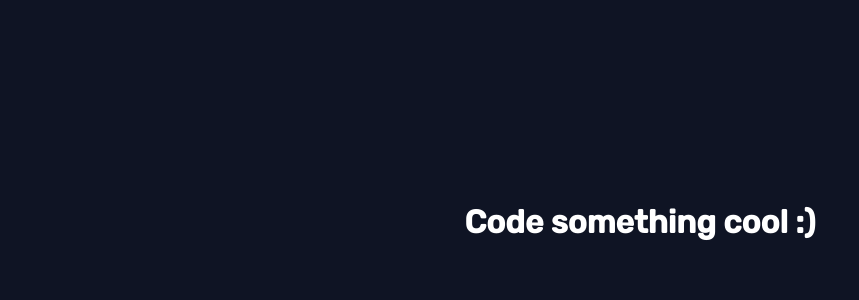
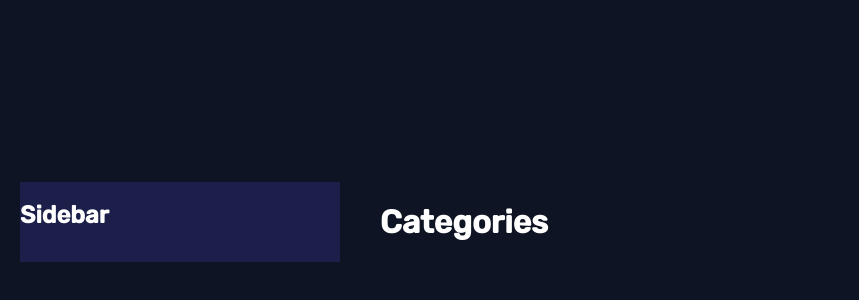
Before and after one commit to armandveloper/time-tracking-dashboard, a React (Vite) app: page / in a window 1280 px wide. Shown: the part 178-478 px from the top of the page, without its empty margins (0-859 px from the left). Built offline with nearby package versions, Linux system fonts and the light colour scheme.

Commit message:
feat: add dashboard container

```diff
--- a/src/App.tsx
+++ b/src/App.tsx
@@ -1,10 +1,10 @@
-import { Wrapper } from '@/components';
+import { Dashboard, Wrapper } from '@/components';
 
 function App() {
   return (
     <div className="app">
       <Wrapper>
-        <h1>Code something cool :)</h1>
+        <Dashboard />
       </Wrapper>
     </div>
   );
--- /dev/null
+++ b/src/components/dashboard/index.module.css
@@ -0,0 +1,13 @@
+.grid {
+  display: grid;
+  gap: 2rem;
+}
+@media (min-width: 48em) {
+  .grid {
+    gap: 4rem;
+    grid-template-columns: 32rem 1fr;
+  }
+}
+.grid aside {
+  background-color: var(--dark-blue);
+}
--- /dev/null
+++ b/src/components/dashboard/index.tsx
@@ -0,0 +1,16 @@
+import styles from './index.module.css';
+
+export const Dashboard = () => {
+  return (
+    <div className={styles.grid}>
+      <aside>
+        <h2>Sidebar</h2>
+      </aside>
+      <main>
+        <h1>Categories</h1>
+      </main>
+    </div>
+  );
+};
+
+export default Dashboard;
--- a/src/components/index.tsx
+++ b/src/components/index.tsx
@@ -1 +1,2 @@
+export * from './dashboard';
 export * from './wrapper';
--- a/src/index.css
+++ b/src/index.css
@@ -31,7 +31,12 @@ body {
 }
 .app {
   min-height: 100vh;
-  display: grid;
-  place-content: center;
   padding: 6rem 0;
 }
+@media (min-width: 64em) {
+  .app {
+    display: grid;
+    grid-template-columns: 1fr;
+    place-content: center;
+  }
+}
```
